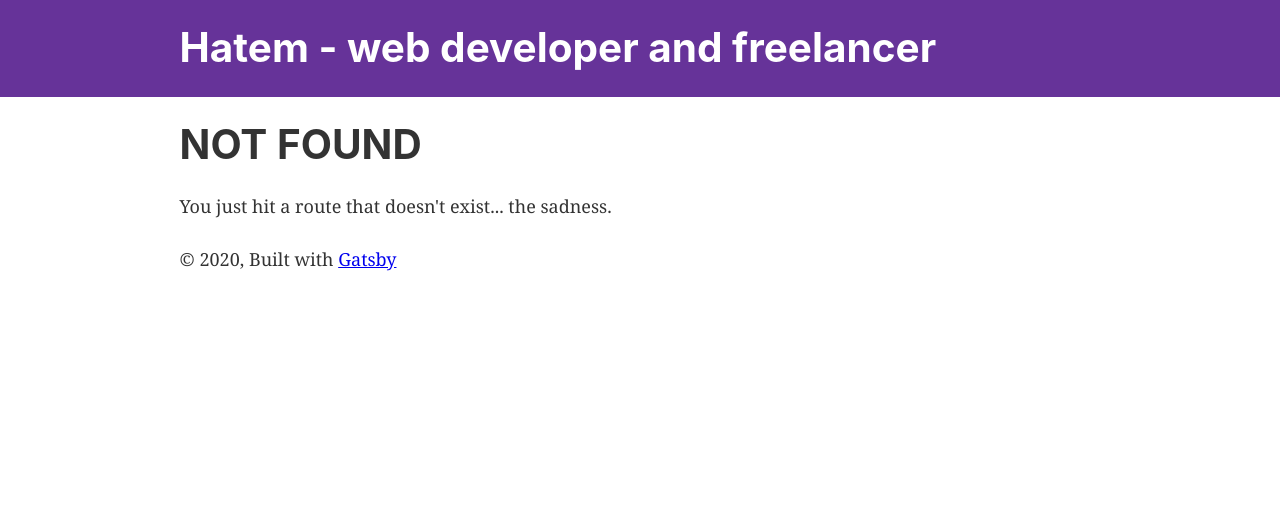
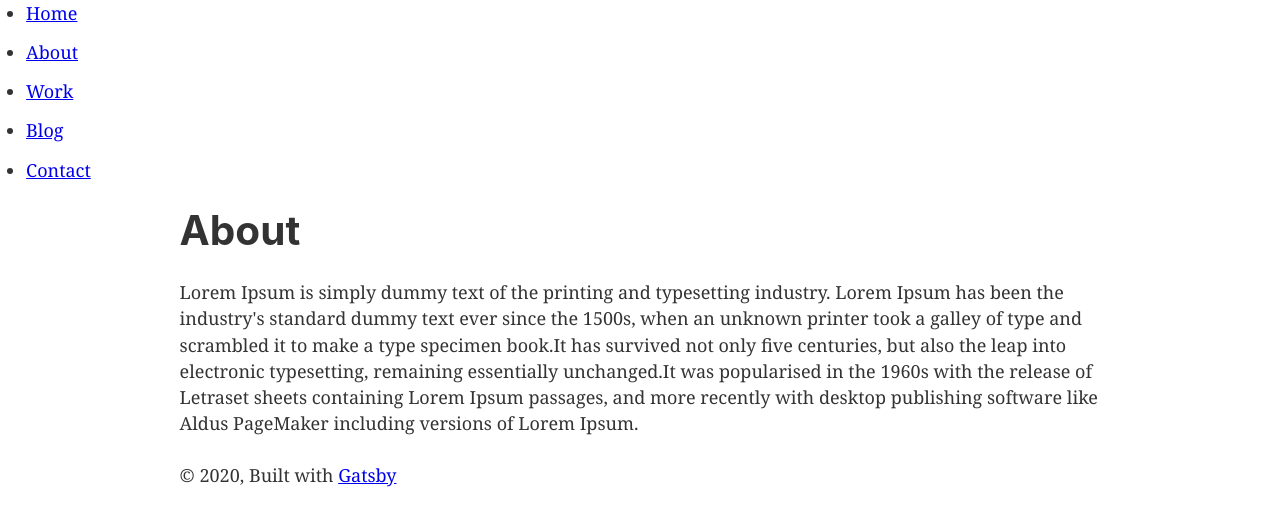
Before and after one commit to SaulSilver/hatem-website, a Gatsby site: page /about in a window 1280 px wide. Before the commit this address had no page. Built offline with nearby package versions, Linux system fonts and the light colour scheme; Gatsby itself is replaced by a stand-in of ours.

Commit message:
Add website pages

```diff
--- a/src/components/header.js
+++ b/src/components/header.js
@@ -1,42 +1,40 @@
-import { Link } from "gatsby"
-import PropTypes from "prop-types"
-import React from "react"
+import { Link } from 'gatsby';
+import PropTypes from 'prop-types';
+import React from 'react';
+import Fade from 'react-reveal/Fade';
 
-const Header = ({ siteTitle }) => (
-  <header
-    style={{
-      background: `rebeccapurple`,
-      marginBottom: `1.45rem`,
-    }}
-  >
-    <div
-      style={{
-        margin: `0 auto`,
-        maxWidth: 960,
-        padding: `1.45rem 1.0875rem`,
-      }}
-    >
-      <h1 style={{ margin: 0 }}>
-        <Link
-          to="/"
-          style={{
-            color: `white`,
-            textDecoration: `none`,
-          }}
-        >
-          {siteTitle}
-        </Link>
-      </h1>
-    </div>
+const Header = () => (
+  <header>
+    <nav className="site-nav">
+      <Fade top cascade>
+        <ul>
+          <li>
+            <Link to="/">Home</Link>
+          </li>
+          <li>
+            <Link to="/about">About</Link>
+          </li>
+          <li>
+            <Link to="/work">Work</Link>
+          </li>
+          <li>
+            <Link to="/blog">Blog</Link>
+          </li>
+          <li>
+            <Link to="/contact">Contact</Link>
+          </li>
+        </ul>
+      </Fade>
+    </nav>
   </header>
-)
+);
 
 Header.propTypes = {
-  siteTitle: PropTypes.string,
-}
+  siteTitle: PropTypes.string
+};
 
 Header.defaultProps = {
-  siteTitle: ``,
-}
+  siteTitle: ``
+};
 
-export default Header
+export default Header;
--- /dev/null
+++ b/src/pages/about.js
@@ -0,0 +1,29 @@
+import React from 'react';
+import { Link } from 'gatsby';
+import Fade from 'react-reveal/Fade';
+import Layout from '../components/layout';
+import SEO from '../components/seo';
+
+const aboutText =
+  "Lorem Ipsum is simply dummy text of the printing and typesetting industry. Lorem Ipsum has been the industry's standard dummy text ever since the 1500s, when an unknown printer took a galley of type and scrambled it to make a type specimen book.It has survived not only five centuries, but also the leap into electronic typesetting, remaining essentially unchanged.It was popularised in the 1960s with the release of Letraset sheets containing Lorem Ipsum passages, and more recently with desktop publishing software like Aldus PageMaker including versions of Lorem Ipsum.";
+
+const AboutPage = () => (
+  <Layout>
+    <SEO title="about" />
+    <div className="about-content">
+      <h1>
+        <Fade bottom cascade>
+          About
+        </Fade>
+      </h1>
+      <Fade bottom>
+        <p>{aboutText}</p>
+      </Fade>
+    </div>
+    {/* {data.ShowAboutImage ? (
+      <img src={data.aboutImage} alt="about iamge" />
+    ) : null} */}
+  </Layout>
+);
+
+export default AboutPage;
--- a/src/pages/page-2.js
+++ /dev/null
@@ -1,16 +0,0 @@
-import React from "react"
-import { Link } from "gatsby"
-
-import Layout from "../components/layout"
-import SEO from "../components/seo"
-
-const SecondPage = () => (
-  <Layout>
-    <SEO title="Page two" />
-    <h1>Hi from the second page</h1>
-    <p>Welcome to page 2</p>
-    <Link to="/">Go back to the homepage</Link>
-  </Layout>
-)
-
-export default SecondPage
```
Also changed, not shown: src/pages/blog.js (added, +23 -0 lines), src/pages/contact.js (added, +23 -0 lines), src/pages/index.js (+23 -13 lines), src/pages/work.js (added, +23 -0 lines).
